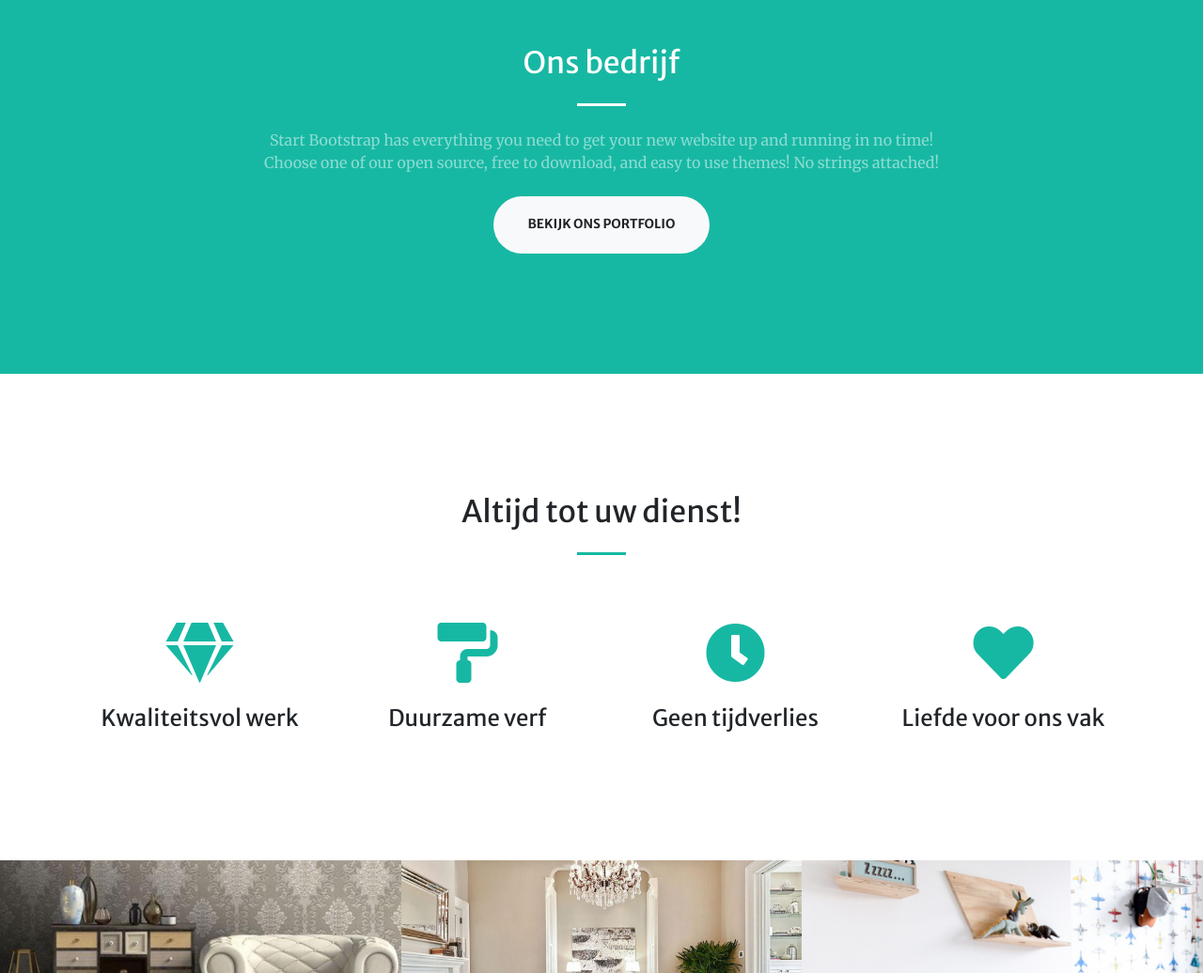
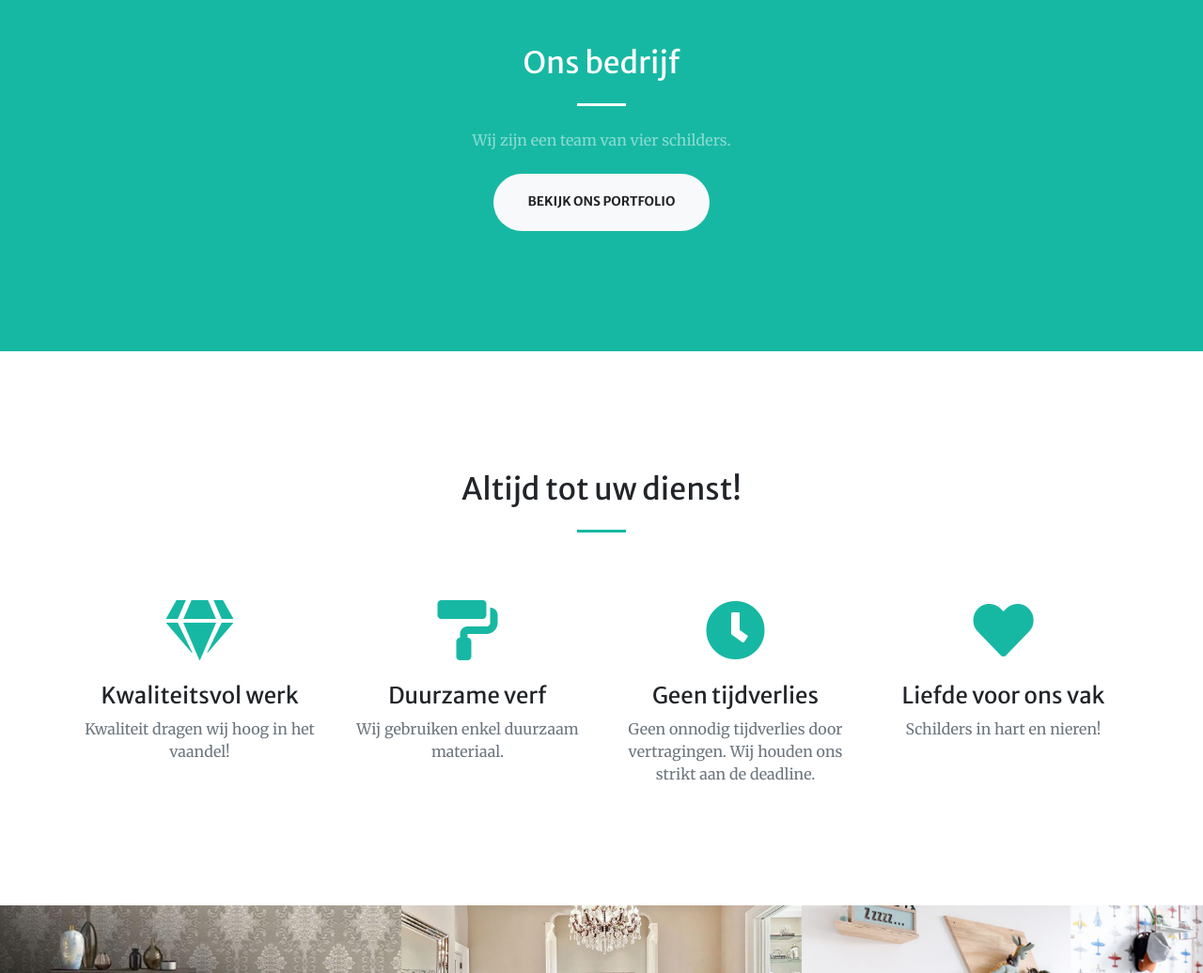
Before and after one commit to WietseGielen/DECApainters, a website with bundled scripts: page index.html in a window 1280 px wide. Shown: the part 880-1916 px from the top of the page at 94% size. Built offline with nearby package versions, Linux system fonts and the light colour scheme.

Commit message:
text change

```diff
--- a/index.html
+++ b/index.html
@@ -79,7 +79,7 @@
         <div class="col-lg-8 text-center">
           <h2 class="text-white mt-0">Ons bedrijf</h2>
           <hr class="divider light my-4">
-          <p class="text-white-50 mb-4">Start Bootstrap has everything you need to get your new website up and running in no time! Choose one of our open source, free to download, and easy to use themes! No strings attached!</p>
+          <p class="text-white-50 mb-4">Wij zijn een team van vier schilders.</p>
           <a class="btn btn-light btn-xl js-scroll-trigger" href="#portfolio">Bekijk ons portfolio</a>
         </div>
       </div>
@@ -96,28 +96,28 @@
           <div class="mt-5">
             <i class="fas fa-4x fa-gem text-primary mb-4"></i>
             <h3 class="h4 mb-2">Kwaliteitsvol werk</h3>
-            <p class="text-muted mb-0"></p>
+            <p class="text-muted mb-0">Kwaliteit dragen wij hoog in het vaandel!</p>
           </div>
         </div>
         <div class="col-lg-3 col-md-6 text-center">
           <div class="mt-5">
             <i class="fas fa-4x fa-paint-roller text-primary mb-4"></i>
             <h3 class="h4 mb-2">Duurzame verf</h3>
-            <p class="text-muted mb-0"></p>
+            <p class="text-muted mb-0">Wij gebruiken enkel duurzaam materiaal.</p>
           </div>
         </div>
         <div class="col-lg-3 col-md-6 text-center">
           <div class="mt-5">
             <i class="fas fa-4x fa-clock text-primary mb-4"></i>
             <h3 class="h4 mb-2">Geen tijdverlies</h3>
-            <p class="text-muted mb-0"></p>
+            <p class="text-muted mb-0">Geen onnodig tijdverlies door vertragingen. Wij houden ons strikt aan de deadline.</p>
           </div>
         </div>
         <div class="col-lg-3 col-md-6 text-center">
           <div class="mt-5">
             <i class="fas fa-4x fa-heart text-primary mb-4"></i>
             <h3 class="h4 mb-2">Liefde voor ons vak</h3>
-            <p class="text-muted mb-0"></p>
+            <p class="text-muted mb-0">Schilders in hart en nieren!</p>
           </div>
         </div>
       </div>
```
